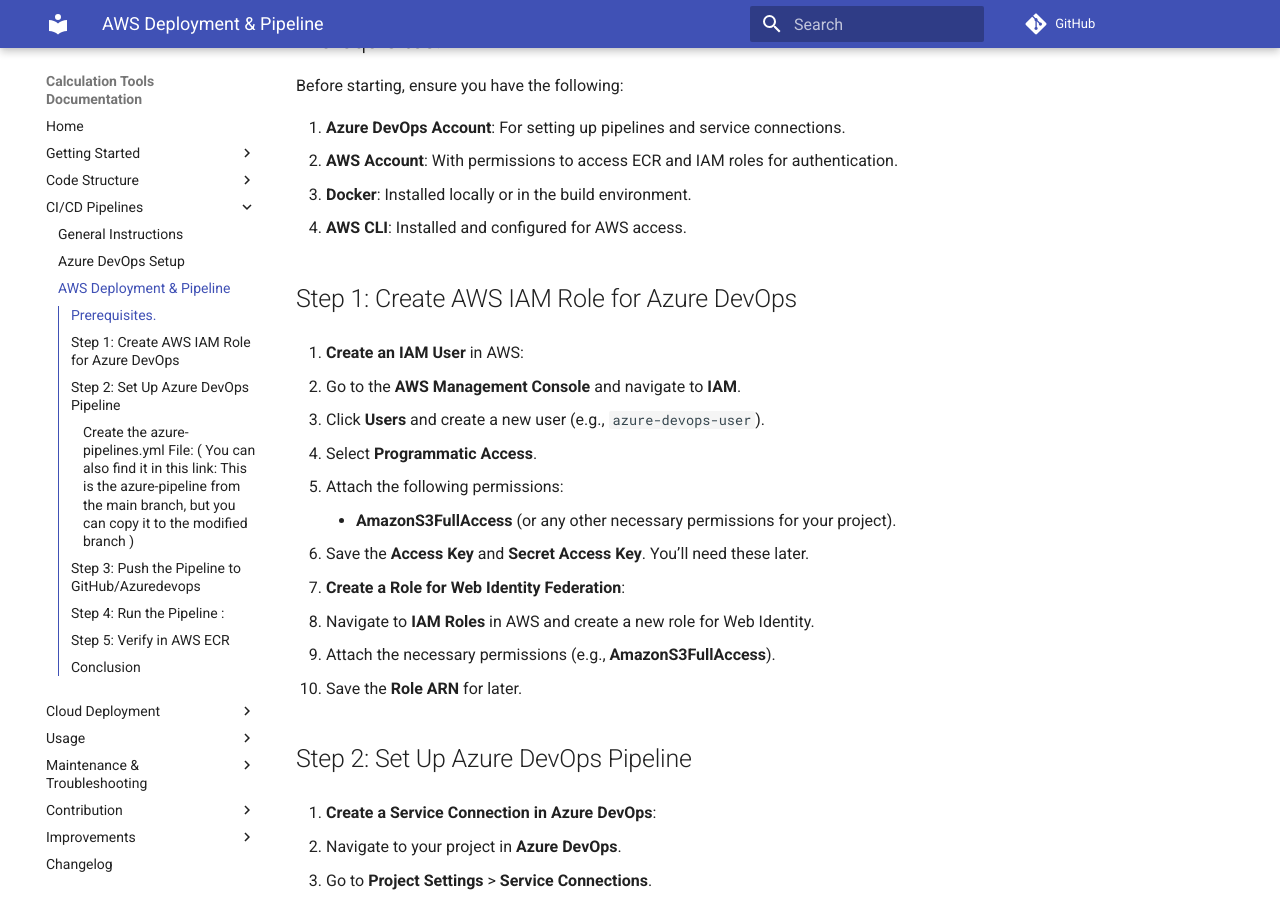
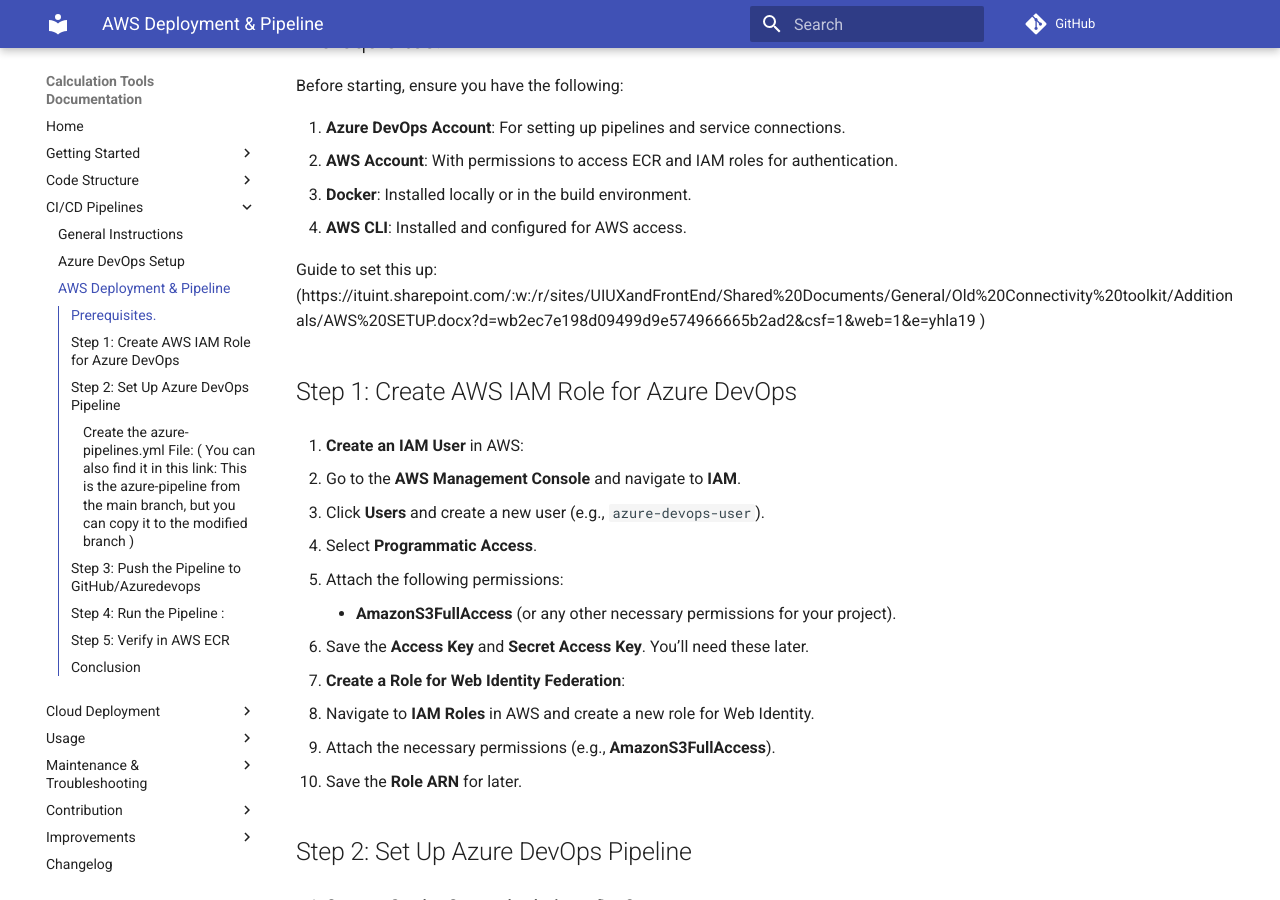
Before and after one commit to FNS-Division/old_CalculationToolkit_documentation, an MkDocs documentation site: the page built from docs/deployment/aws_pipeline.md, in a window 1280 px wide and 900 px high, scrolled down 540 px. Built offline with MkDocs 1.6.1 and Material for MkDocs 9.7.7, drawn with Linux system fonts in a browser that asks for light colours; comment, search, counter and statistics services are not loaded.

Commit message:
Update aws_pipeline.md
link to configure AWS ECR

```diff
--- a/docs/deployment/aws_pipeline.md
+++ b/docs/deployment/aws_pipeline.md
@@ -22,6 +22,8 @@
 2. **AWS Account**: With permissions to access ECR and IAM roles for authentication.
 3. **Docker**: Installed locally or in the build environment.
 4. **AWS CLI**: Installed and configured for AWS access.
+
+Guide to set this up: (https://ituint.sharepoint.com/:w:/r/sites/UIUXandFrontEnd/Shared%20Documents/General/Old%20Connectivity%20toolkit/Additionals/AWS%20SETUP.docx?d=wb2ec7e198d09499d9e574966665b2ad2&csf=1&web=1&e=yhla19 )
 
 ## Step 1: Create AWS IAM Role for Azure DevOps
 
```
